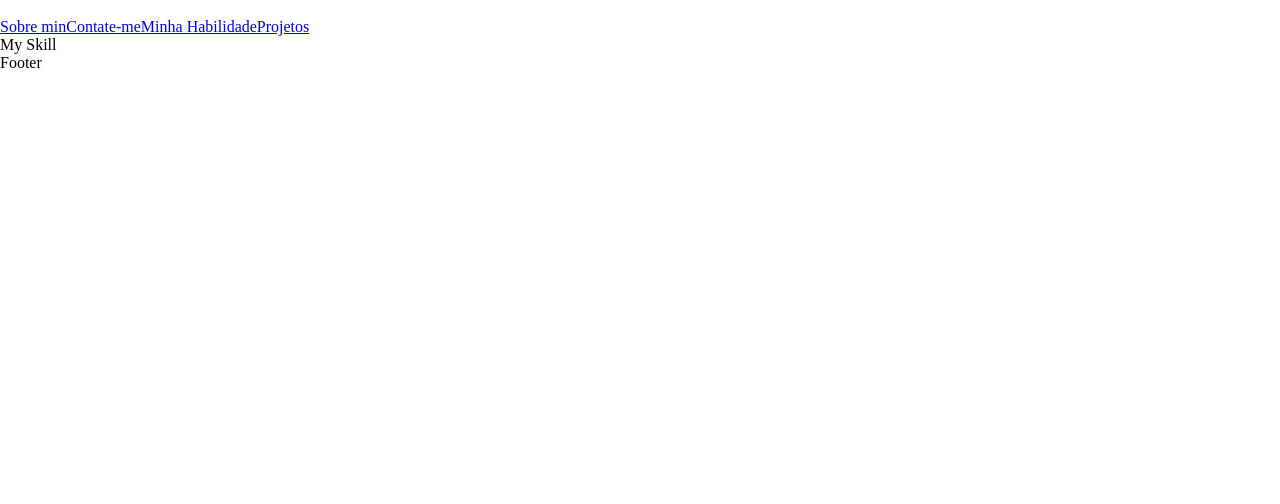
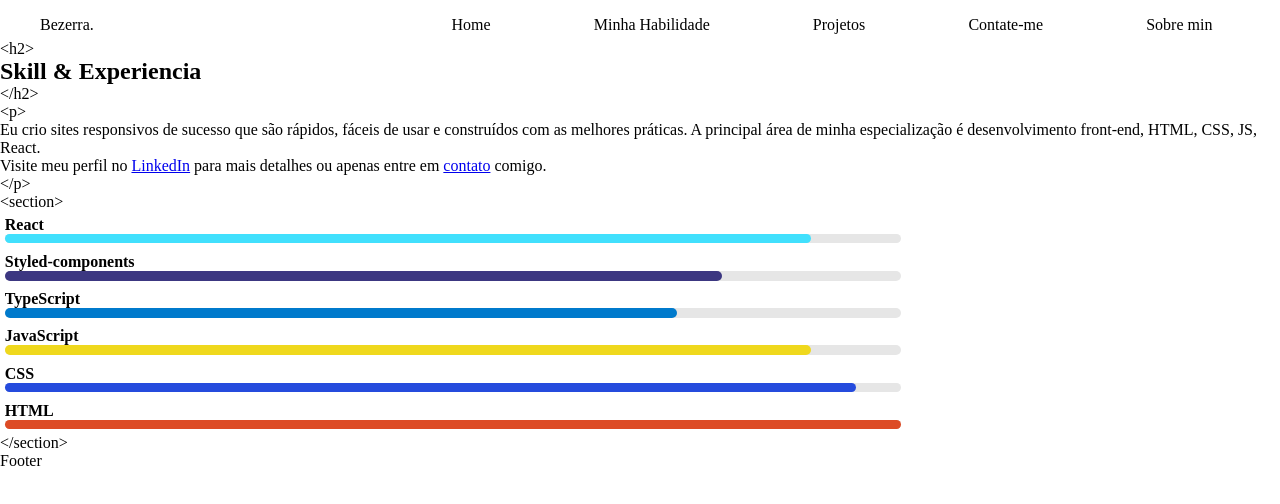
Before and after one commit to Matheusbezerra-dev/portfolio, a React (Vite) app: page /my-skills in a window 1280 px wide. Shown: the top 504 px of the page. Built offline with nearby package versions, Linux system fonts and the light colour scheme.

Commit message:
fazendo o form

```diff
--- a/package.json
+++ b/package.json
@@ -9,13 +9,19 @@
     "preview": "vite preview"
   },
   "dependencies": {
+    "@types/body-parser": "^1.19.2",
+    "@types/express": "^4.17.17",
+    "@types/nodemailer": "^6.4.7",
     "@types/react-router-dom": "^5.3.3",
+    "axios": "^1.3.3",
     "react": "^18.2.0",
     "react-dom": "^18.2.0",
+    "react-hook-form": "^7.43.1",
     "react-router-dom": "^6.8.1",
     "styled-components": "^5.3.6"
   },
   "devDependencies": {
+    "@types/cors": "^2.8.13",
     "@types/react": "^18.0.27",
     "@types/react-dom": "^18.0.10",
     "@types/styled-components": "^5.1.26",
--- a/src/components/Header/Header.tsx
+++ b/src/components/Header/Header.tsx
@@ -1,23 +1,22 @@
 import React from 'react';
 import { Link } from 'react-router-dom';
+import {
+  ContainerHeader,
+  Nav,
+  Div,
+} from './HeaderStyle';
 
 const Header = (): JSX.Element => {
   return (
-    <header>
-      <div>
-        <Link to='/home'>
-          <img
-            src=''
-            alt=''
-          />
+    <ContainerHeader>
+      <Div>
+        <Link to='/'>
+          Bezerra.
         </Link>
-      </div>
-      <nav>
-        <Link to='/about'>
-          Sobre min
-        </Link>
-        <Link to='/contact'>
-          Contate-me
+      </Div>
+      <Nav>
+        <Link to='/'>
+          Home
         </Link>
         <Link to='/my-skills'>
           Minha Habilidade
@@ -25,8 +24,14 @@ const Header = (): JSX.Element => {
         <Link to='/projects'>
           Projetos
         </Link>
-      </nav>
-    </header>
+        <Link to='/contact'>
+          Contate-me
+        </Link>
+        <Link to='/about'>
+          Sobre min
+        </Link>
+      </Nav>
+    </ContainerHeader>
   )
 }
 
--- a/src/components/Header/HeaderStyle.ts
+++ b/src/components/Header/HeaderStyle.ts
@@ -0,0 +1,22 @@
+import styled from "styled-components";
+
+export const ContainerHeader = styled.header`
+  display: flex;
+  justify-content: space-between;
+  height: 2.5rem;
+  a {
+    color: black;
+    text-decoration: none;
+  }
+`;
+
+export const Nav = styled.nav`
+  width: 70vw;
+  display: flex;
+  justify-content: space-around;
+  padding: 1rem;
+`;
+
+export const Div = styled.div`
+  padding: 1rem 2.5rem;
+`;
--- a/src/components/My Skills/MySkill.tsx
+++ b/src/components/My Skills/MySkill.tsx
@@ -1,10 +1,67 @@
 import React from 'react'
+import { Link } from 'react-router-dom';
+import SkillBar from '../SkillBar/skillBar';
+import {
+  ContainerMySkill,
+  ContainerSkillBar,
+} from './MySkillStyle';
 
-const MySkill = (): JSX.Element => {
+const MySkill: React.FC  = (): JSX.Element => {
   return (
-    <div>
-      My Skill
-    </div>
+    <ContainerMySkill>
+      <section>
+        {`<h2>`}
+          <h2> Skill & Experiencia</h2>
+        {`</h2>`}
+      </section>
+      <section>
+        {`<p>`}
+          <p>
+
+          </p>
+          <p>
+            Eu crio sites responsivos de sucesso que são rápidos, fáceis de usar e construídos com as melhores práticas. A principal área de minha especialização é desenvolvimento front-end, HTML, CSS, JS, React.
+          </p>
+          <p>
+            Visite meu perfil no <a href='https://www.linkedin.com/in/matheusbezerra-dev/'>LinkedIn</a> para mais detalhes ou apenas entre em <Link to='/contact'>contato</Link> comigo.
+          </p>
+          <p>
+
+          </p>
+        {`</p>`}
+      </section>
+      <section>
+        {'<section>'}
+        <ContainerSkillBar>
+          <h4>React</h4>
+          <SkillBar percentage={90} color={'rgb(65, 224, 253)'} />
+        </ContainerSkillBar>
+        <ContainerSkillBar>
+          <h4>Styled-components</h4>
+          <SkillBar percentage={80} color={'rgb(60, 55, 129)'} />
+        </ContainerSkillBar>
+        <ContainerSkillBar>
+          <h4>TypeScript</h4>
+          <SkillBar percentage={75} color={'rgb(0, 122, 204)'} />
+        </ContainerSkillBar>
+        <ContainerSkillBar>
+          <h4>JavaScript</h4>
+          <SkillBar percentage={90} color={'rgb(239, 216, 29)'} />
+        </ContainerSkillBar>
+        <ContainerSkillBar>
+          <h4>CSS</h4>
+          <SkillBar percentage={95} color={'rgb(37, 75, 221)'} />
+        </ContainerSkillBar>
+        <ContainerSkillBar>
+          <h4>HTML</h4>
+          <SkillBar percentage={100} color={'rgb(221, 75, 37)'} />
+        </ContainerSkillBar>
+        {'</section>'}
+      </section>
+
+
+
+    </ContainerMySkill>
   )
 }
 
--- a/src/components/My Skills/MySkillStyle.ts
+++ b/src/components/My Skills/MySkillStyle.ts
@@ -0,0 +1,18 @@
+import styled from "styled-components";
+
+export const ContainerMySkill = styled.main`
+  display: flex;
+  flex-direction: column;
+`;
+
+export const ContainerSkill = styled.section`
+  display: grid;
+
+`;
+
+export const ContainerSkillBar = styled.div`
+  display: flex;
+  justify-content: center;
+  flex-direction: column;
+  padding: 0.3rem;
+`;
--- /dev/null
+++ b/src/components/SkillBar/SkillBarStyle.ts
@@ -0,0 +1,25 @@
+import styled from 'styled-components';
+
+interface SkillBarFilledProps {
+  percentage: number;
+  color: string;
+}
+
+export const SkillBarContainer = styled.div`
+  height: 0.6rem;
+  width: 70vw;
+  background-color: #e6e6e6;
+  border-radius: 5px;
+  position: relative;
+`;
+
+export const SkillBarFilled = styled.div<SkillBarFilledProps>`
+  height: 100%;
+  width: ${props => props.percentage}%;
+  background-color: ${props => props.color};
+  border-radius: 5px;
+  transition: width 0.5s ease-in-out;
+  position: absolute;
+  top: 0;
+  left: 0;
+`;
--- /dev/null
+++ b/src/components/SkillBar/skillBar.tsx
@@ -0,0 +1,18 @@
+import React from 'react';
+import {
+  SkillBarContainer,
+  SkillBarFilled,
+} from './SkillBarStyle';
+
+interface SkillBarProps {
+  percentage: number;
+  color: string;
+}
+
+const SkillBar: React.FC<SkillBarProps> = ({ percentage, color }): JSX.Element => (
+  <SkillBarContainer>
+    <SkillBarFilled percentage={percentage} color={color}/>
+  </SkillBarContainer>
+);
+
+export default SkillBar;
```
Also changed, not shown: .eslintrc.cjs (deleted), 1 other file (tests, documents, lock files or other folders).
